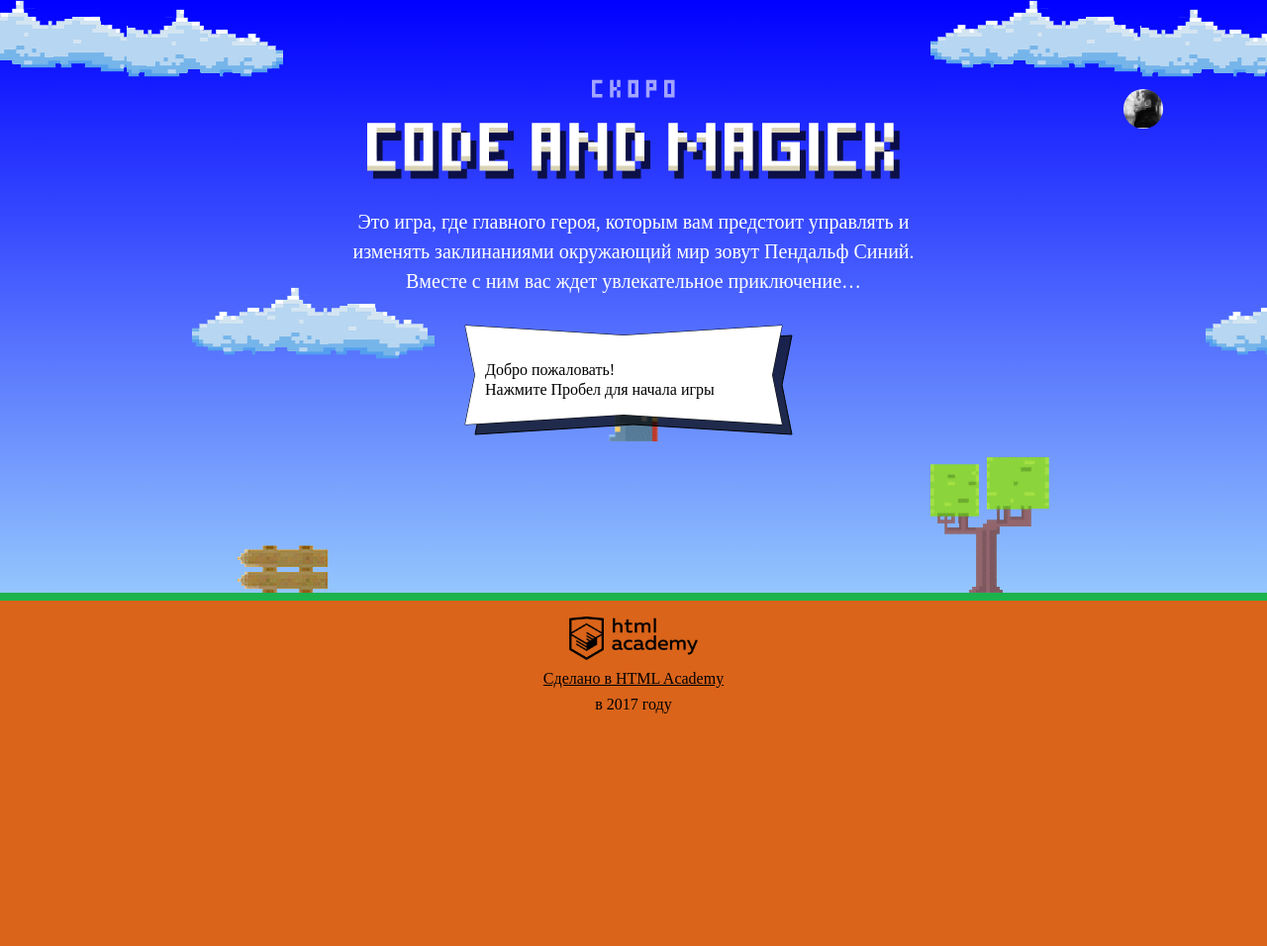
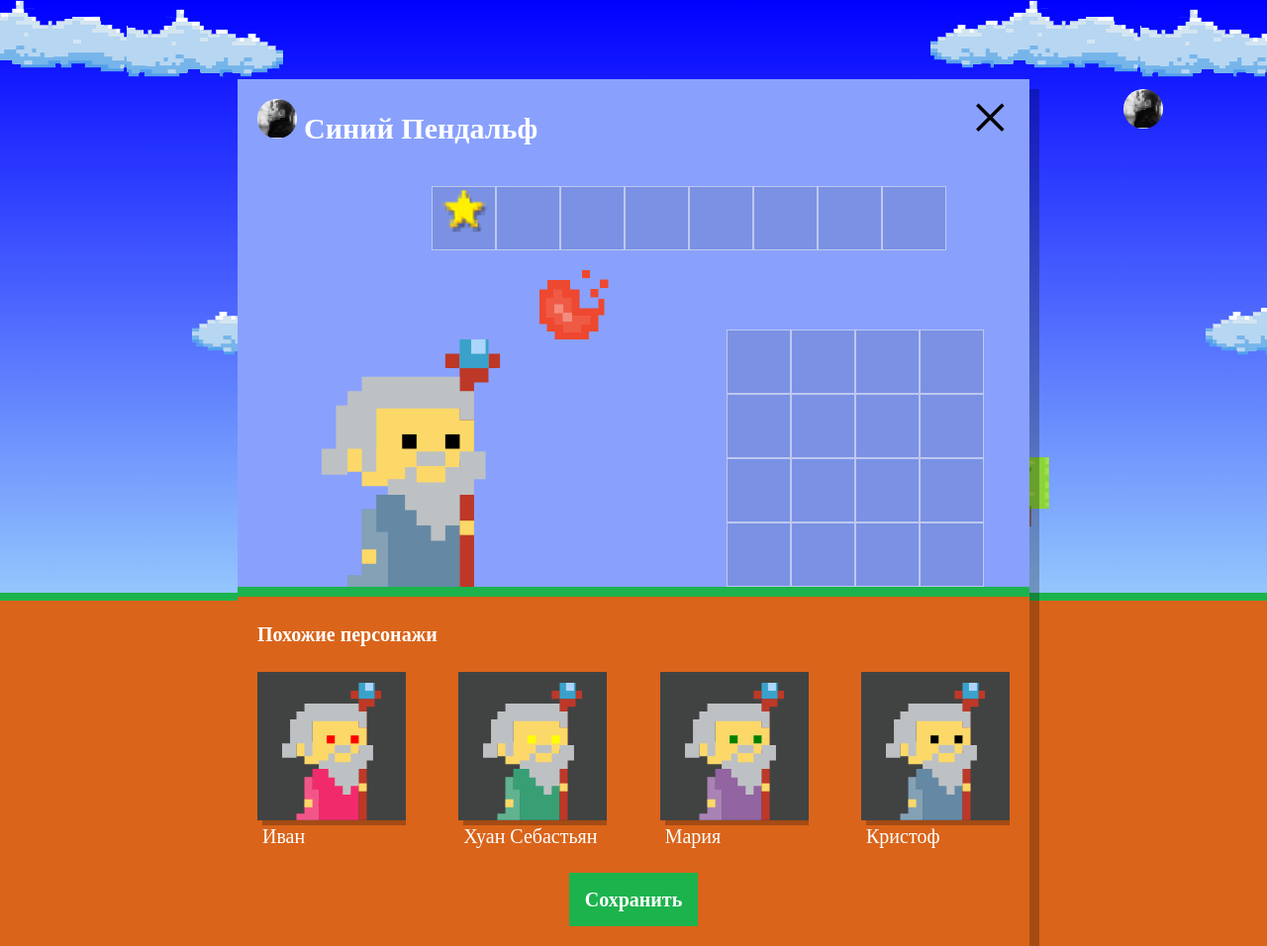
Before and after one commit to Racoon22/417937-code-and-magick-18, a website: page index.html in a window 1280 px wide. Shown: the whole page at 99% size. Before the commit the page ends 800 px from the top, so only its background shows below. Drawn offline with Linux system fonts and the light colour scheme; a web font is replaced by a local one.

Commit message:
Добавлен список похожих магов

```diff
--- a/index.html
+++ b/index.html
@@ -187,6 +187,7 @@
   };
 
 </script>
+<script src="js/setup.js"></script>
 <script src="js/stat.js"></script>
 <script src="js/game.js"></script>
 
--- /dev/null
+++ b/js/setup.js
@@ -0,0 +1,50 @@
+'use strict';
+
+var similarListElement = document.querySelector('.setup-similar-list');
+var similarWizardTemplate = document.querySelector('#similar-wizard-template').content.querySelector('.setup-similar-item');
+var WIZARDS_NAME = ['Иван', 'Хуан Себастьян', 'Мария', 'Кристоф', 'Виктор', 'Юлия', 'Люпита', 'Вашингтон'];
+var COAT_COLOR = ['rgb(101, 137, 164)', 'rgb(241, 43, 107)', 'rgb(146, 100, 161)', 'rgb(56, 159, 117)', 'rgb(215, 210, 55)', 'rgb(0, 0, 0)'];
+var EYES_COLOR = ['black', 'red', 'blue', 'yellow', 'green'];
+var MIN_ARRAY_INDEX = 0;
+var wizards = [];
+
+var getRandomInt = function (min, max) {
+  min = Math.ceil(min);
+  max = Math.floor(max);
+  return Math.floor(Math.random() * (max - min)) + min;
+};
+
+var generateWizards = function () {
+  for (var i = 0; i < WIZARDS_NAME.length; i++) {
+    var coatColorIndex = getRandomInt(MIN_ARRAY_INDEX, COAT_COLOR.length);
+    var eyesColorIndex = getRandomInt(MIN_ARRAY_INDEX, EYES_COLOR.length);
+    var wizard = {
+      name: WIZARDS_NAME[i],
+      coatColor: COAT_COLOR[coatColorIndex],
+      eyesColor: EYES_COLOR[eyesColorIndex],
+    };
+    wizards.push(wizard);
+  }
+};
+
+function generateWizardElement(wizard, element) {
+  element.querySelector('.setup-similar-label').textContent = wizard.name;
+  element.querySelector('.wizard-coat').style.fill = wizard.coatColor;
+  element.querySelector('.wizard-eyes').style.fill = wizard.eyesColor;
+  return element;
+}
+
+var addWizardElements = function () {
+  var fragment = document.createDocumentFragment();
+  generateWizards();
+  for (var i = 0; i < 4; i++) {
+    var wizardElement = similarWizardTemplate.cloneNode(true);
+    wizardElement = generateWizardElement(wizards[i], wizardElement);
+    fragment.appendChild(wizardElement);
+  }
+  similarListElement.appendChild(fragment);
+};
+
+addWizardElements();
+document.querySelector('.setup').classList.remove('hidden');
+document.querySelector('.setup-similar').classList.remove('hidden');
```
